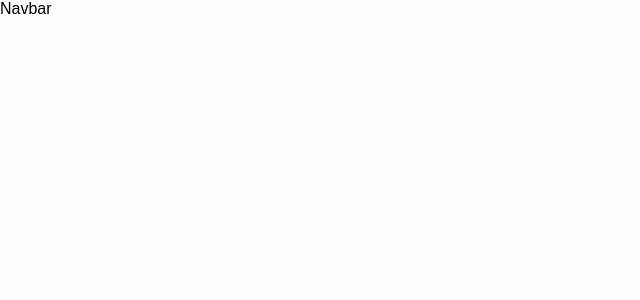
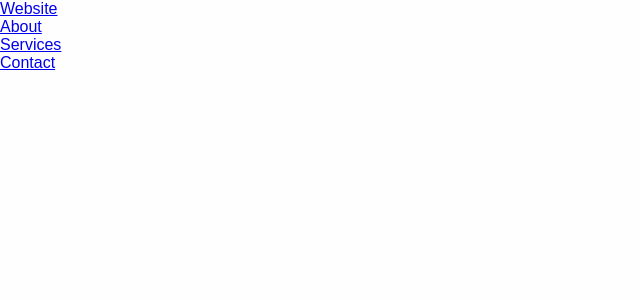
Before and after one commit to Hiro6634/react-navbar, a React (Vite) app: page /about in a window 1280 px wide. Shown: the top 300 px of the page, without its empty margins (0-640 px from the left). Built offline with nearby package versions, Linux system fonts and the light colour scheme.

Commit message:
Insert links in Navbar

```diff
--- a/src/components/Navbar.jsx
+++ b/src/components/Navbar.jsx
@@ -1,7 +1,22 @@
 import React from "react";
-
+import { Link } from "react-router-dom";
 const Navbar = () => {
-    return(<div>Navbar</div>)
+    return(
+        <nav>
+            <Link to="/">Website</Link>
+            <ul>
+                <li>
+                    <Link to="/about">About</Link>
+                </li>
+                <li>
+                    <Link to="/services">Services</Link>
+                </li>
+                <li>
+                    <Link to="/contact">Contact</Link>
+                </li>
+            </ul>
+        </nav>
+    )
 }
 
 export default Navbar;
--- a/src/main.jsx
+++ b/src/main.jsx
@@ -1,10 +1,15 @@
 import React from 'react';
 import ReactDOM from 'react-dom/client';
+import { BrowserRouter } from 'react-router-dom';
+
 import App from './App.jsx';
+
 import './index.css';
 
 ReactDOM.createRoot(document.getElementById('root')).render(
   <React.StrictMode>
-    <App />
+    <BrowserRouter>
+      <App />
+    </BrowserRouter>
   </React.StrictMode>,
 )
```
